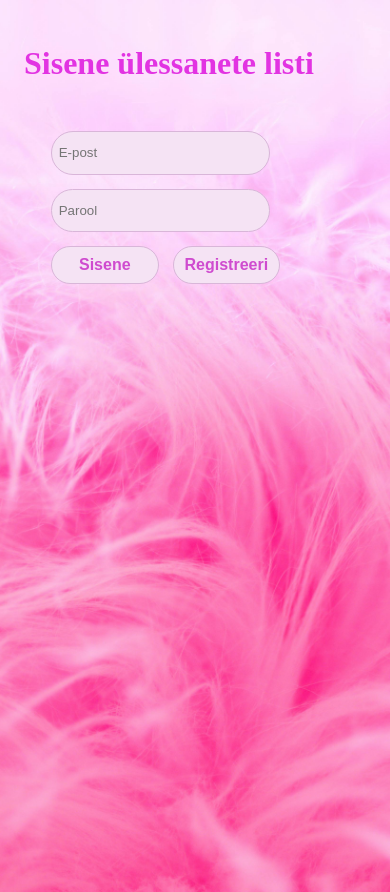
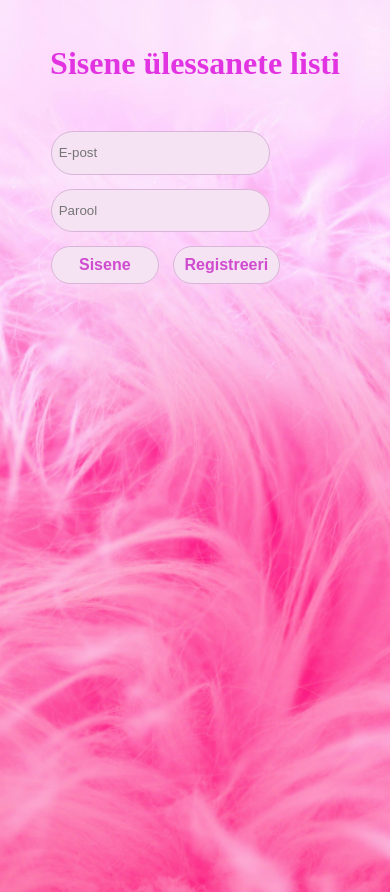
Before and after one commit to mairitikk/Back-End-New, a React (Vite) app in the folder front_end/: page / in a window 390 px wide. Built offline with nearby package versions, Linux system fonts and the light colour scheme; a web font is replaced by a local one.

Commit message:
login title changes

```diff
--- a/front_end/src/login.jsx
+++ b/front_end/src/login.jsx
@@ -90,8 +90,10 @@ export default function Login() {
                         onChange={(e) => setPassword(e.target.value)}
                         className={styles.passwordInput}
                     />
-                    <button type="submit" className={styles.loginButton}>Sisene</button>
-                    <button type="button" className={styles.loginButton} onClick={handleRegisterClick}>Registreeri</button>
+                    <div className={styles.buttonContainer}>
+                        <button type="submit" className={styles.loginButton}>Sisene</button>
+                        <button type="button" className={styles.loginButton} onClick={handleRegisterClick}>Registreeri</button>
+                    </div>
                 </div>
             </form>
         </div>
--- a/front_end/src/styles/LoginComponent.module.css
+++ b/front_end/src/styles/LoginComponent.module.css
@@ -24,7 +24,7 @@
 
     .logTitel {
         margin-left: 0;
-        text-align: left;
+        text-align: center;
         /* Align title to the right */
     }
 }
```
